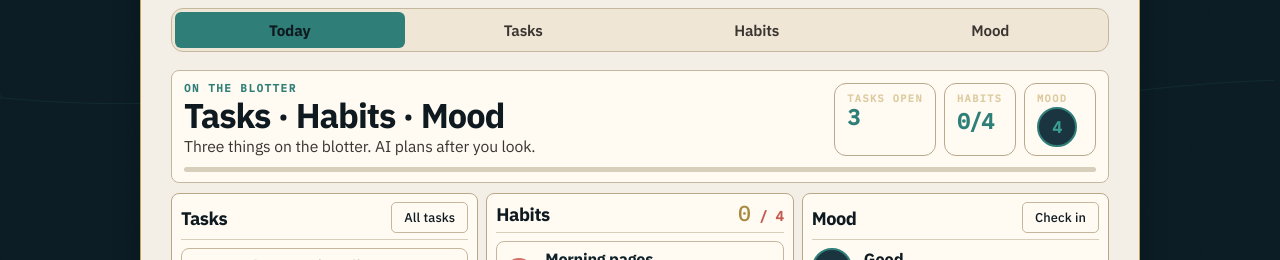
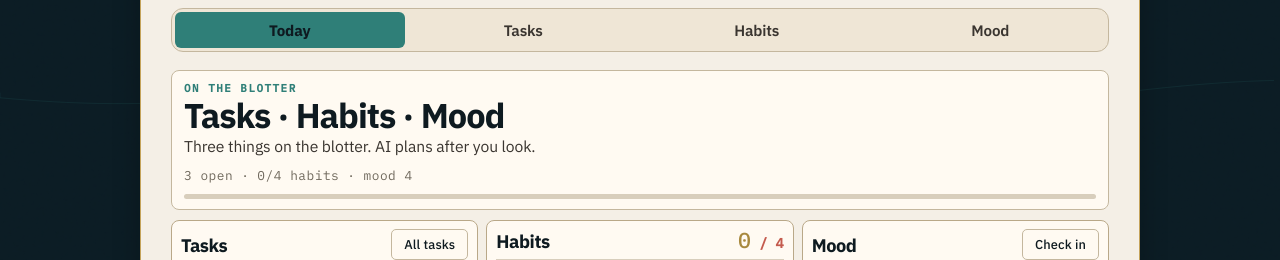
Before and after one commit to Btheriot83/buildgames-lunatask, a React (Vite) app: page / in a window 1280 px wide. Shown: the part 460-720 px from the top of the page. Built offline with nearby package versions, Linux system fonts and the light colour scheme.

Commit message:
beat6: cut Today meter cards to a single pulse line

```diff
--- a/src/components/TodayPanel.tsx
+++ b/src/components/TodayPanel.tsx
@@ -35,26 +35,15 @@ export function TodayPanel() {
           <h2 className="job-title">Tasks · Habits · Mood</h2>
           <p className="job-sub">Three things on the blotter. AI plans after you look.</p>
         </div>
-        <div className="job-meters" aria-label="Today progress">
-          <div className="job-meter">
-            <span className="stat-label">Tasks open</span>
-            <NumberPop value={dueTasks.length} />
-          </div>
-          <div className="job-meter">
-            <span className="stat-label">Habits</span>
-            <span className="job-meter-frac">
-              <NumberPop value={doneHabits} />/{dueHabits.length}
-            </span>
-          </div>
-          <div className="job-meter">
-            <span className="stat-label">Mood</span>
-            {mood ? (
-              <span className={`mood-dot lg m${mood.mood}`}>{mood.mood}</span>
-            ) : (
-              <span className="job-meter-empty">—</span>
-            )}
-          </div>
-        </div>
+        <p className="job-pulse" aria-label="Today progress">
+          <span>{dueTasks.length} open</span>
+          <span aria-hidden="true">·</span>
+          <span>
+            {doneHabits}/{dueHabits.length} habits
+          </span>
+          <span aria-hidden="true">·</span>
+          <span>{mood ? `mood ${mood.mood}` : 'mood —'}</span>
+        </p>
         {dueHabits.length > 0 && (
           <div className="job-progress" aria-hidden="true">
             <div className="job-progress-fill" style={{ width: `${habitPct}%` }} />
--- a/src/index.css
+++ b/src/index.css
@@ -2750,3 +2750,22 @@ button, input, select, textarea {
 .desk-paper .tab-btn.is-active {
   color: var(--ink-on-paper) !important;
 }
+
+
+/* ——— beat6: cut job meter cards → one pulse line ——— */
+.job-banner {
+  grid-template-columns: 1fr !important;
+  align-items: start !important;
+}
+.job-pulse {
+  margin: 0;
+  font-family: var(--font-mono);
+  font-size: 0.8rem;
+  letter-spacing: 0.04em;
+  color: #6e675b;
+  display: flex;
+  flex-wrap: wrap;
+  gap: 8px;
+  align-items: baseline;
+}
+.job-meters { display: none !important; }
```
Also changed, not shown: shots-beat/beat6-cut-meters.png (added).
